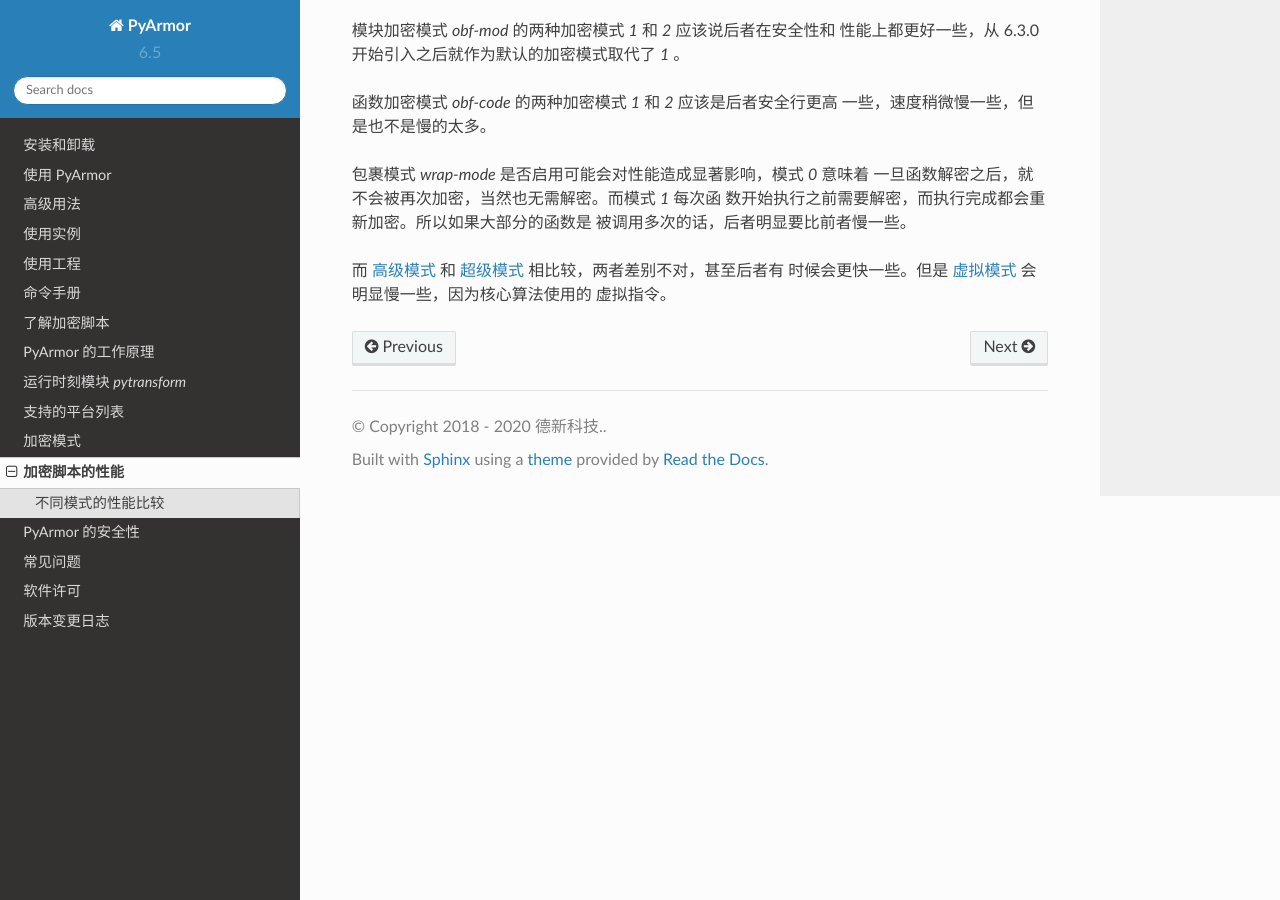
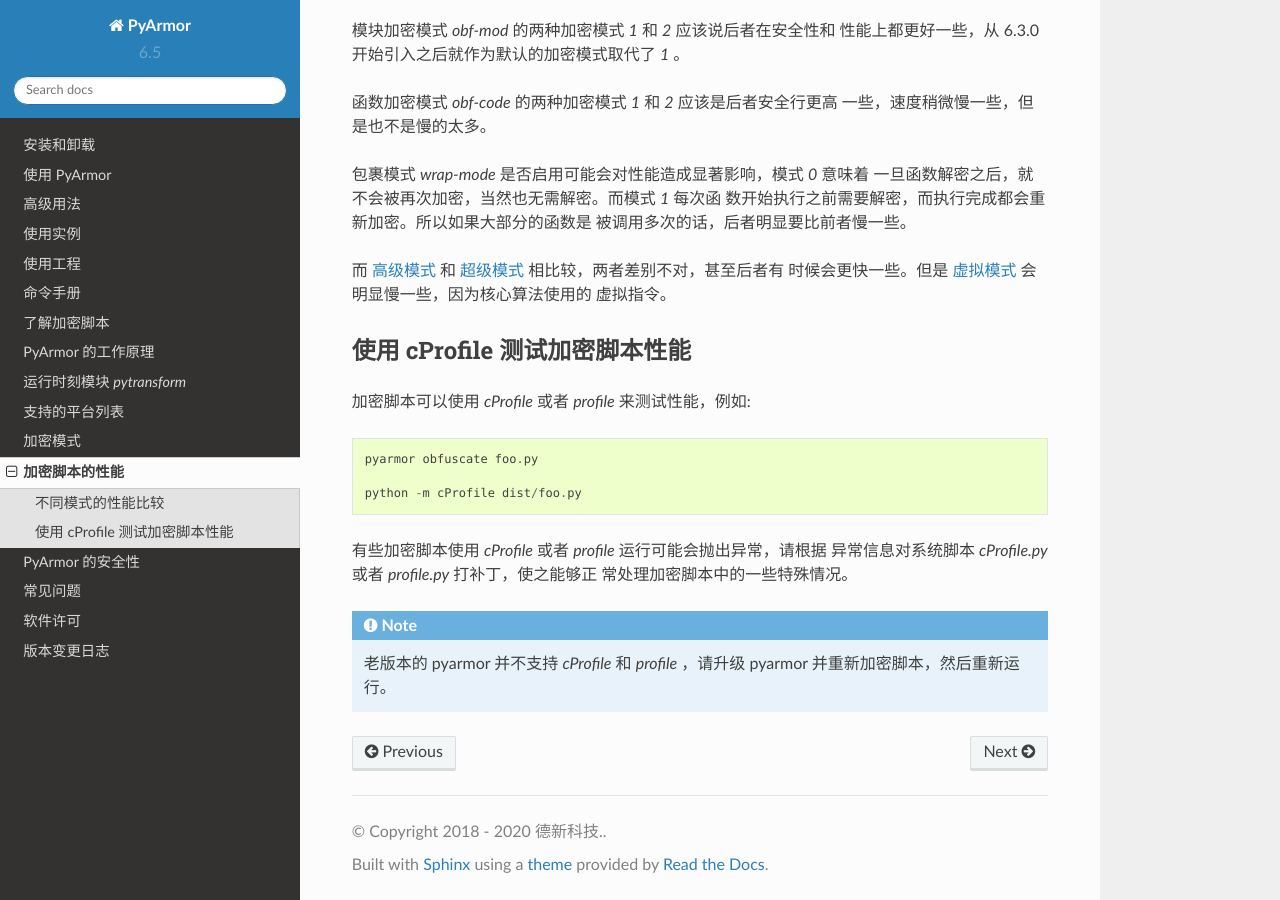
Before and after one commit to dashingsoft/pyarmor-docs-zh, a Sphinx documentation site: the page built from docs/performance.rst, in a window 1280 px wide and 900 px high, scrolled down 2021 px. Built offline with Sphinx 7.4.7 and the Read the Docs theme 2.0.0, drawn with Linux system fonts in a browser that asks for light colours.

Commit message:
Document cProfile with obfuscated scripts

```diff
--- a/docs/performance.rst
+++ b/docs/performance.rst
@@ -110,4 +110,22 @@
 时候会更快一些。但是 :ref:`虚拟模式` 会明显慢一些，因为核心算法使用的
 虚拟指令。
 
+使用 cProfile 测试加密脚本性能
+------------------------------
+
+加密脚本可以使用 `cProfile` 或者 `profile` 来测试性能，例如::
+
+  pyarmor obfuscate foo.py
+
+  python -m cProfile dist/foo.py
+
+有些加密脚本使用 `cProfile` 或者 `profile` 运行可能会抛出异常，请根据
+异常信息对系统脚本 `cProfile.py` 或者 `profile.py` 打补丁，使之能够正
+常处理加密脚本中的一些特殊情况。
+
+.. note::
+
+   老版本的 pyarmor 并不支持 `cProfile` 和 `profile` ，请升级 pyarmor
+   并重新加密脚本，然后重新运行。
+
 .. include:: _common_definitions.txt
```
